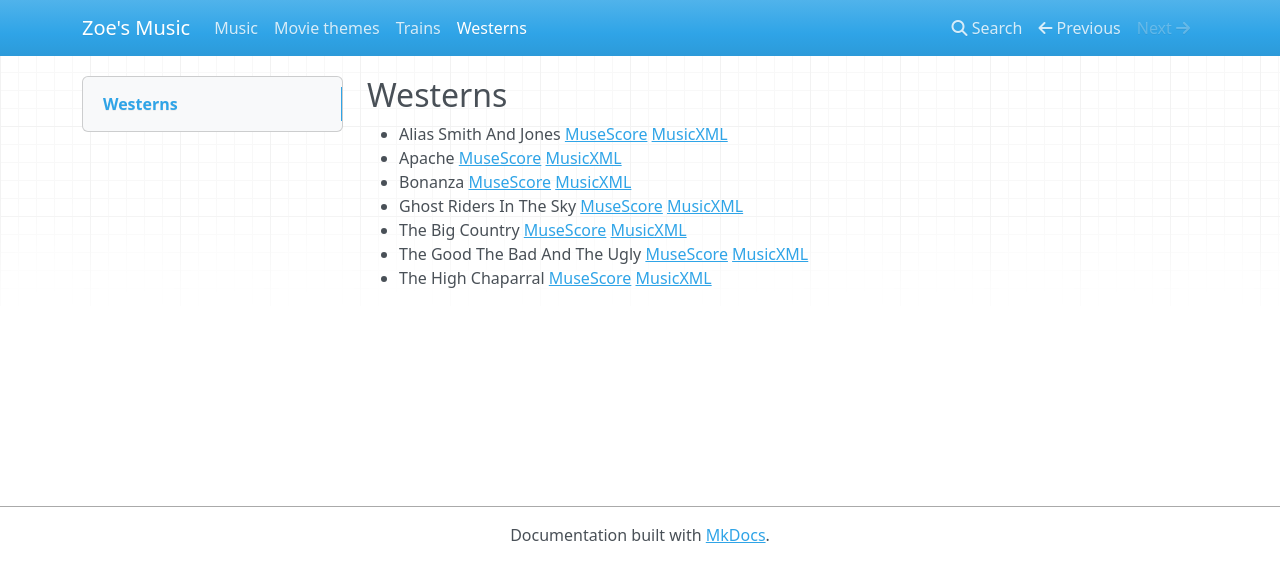
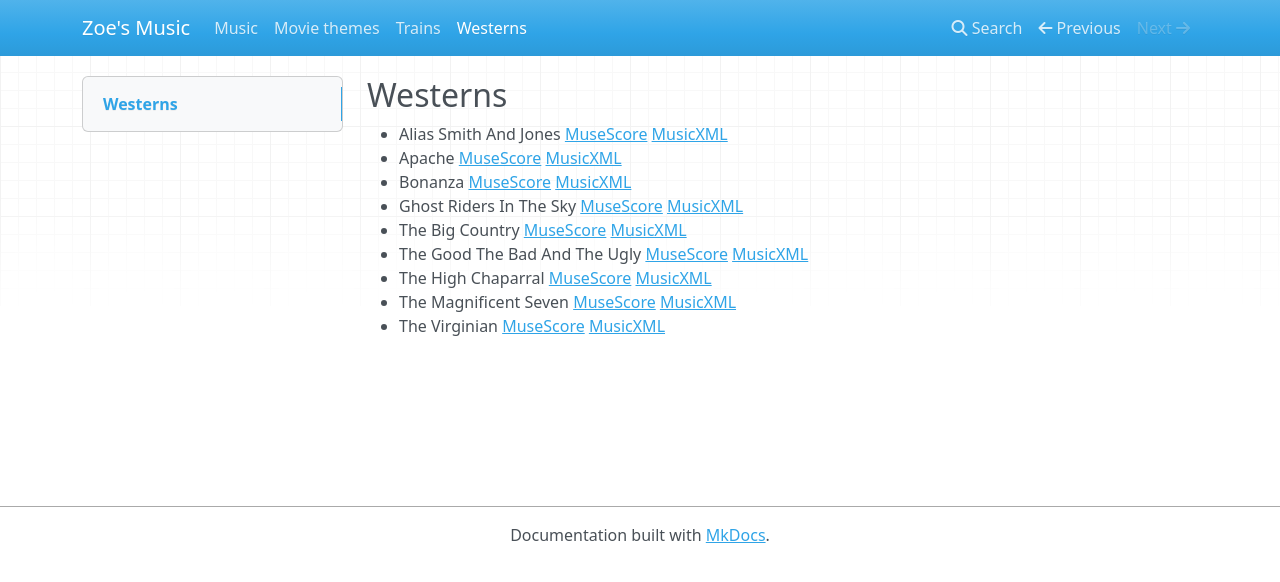
Before and after one commit to paulscottrobson/zoe-music, an MkDocs documentation site: the page built from website/docs/westerns.md, in a window 1280 px wide. Shown: the top 582 px of the page. Built offline with MkDocs 1.6.1, drawn with Linux system fonts in a browser that asks for light colours; nearby versions of some CDN libraries.

Commit message:
More Westerns

```diff
--- a/website/docs/westerns.md
+++ b/website/docs/westerns.md
@@ -7,3 +7,5 @@
 - The Big Country [MuseScore](./the_big_country.mscz) [MusicXML](./the_big_country.mxl)
 - The Good The Bad And The Ugly [MuseScore](./the_good_the_bad_and_the_ugly.mscz) [MusicXML](./the_good_the_bad_and_the_ugly.mxl)
 - The High Chaparral [MuseScore](./the_high_chaparral.mscz) [MusicXML](./the_high_chaparral.mxl)
+- The Magnificent Seven [MuseScore](./the_magnificent_seven.mscz) [MusicXML](./the_magnificent_seven.mxl)
+- The Virginian [MuseScore](./the_virginian.mscz) [MusicXML](./the_virginian.mxl)
```
Also changed, not shown: 2 other files.
